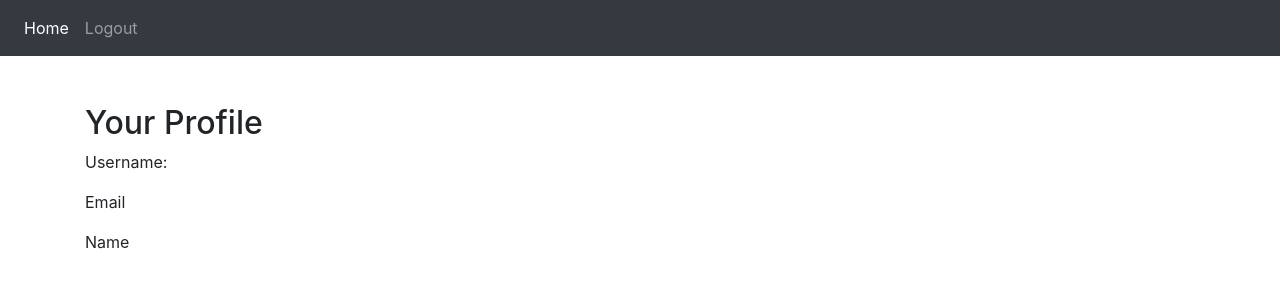
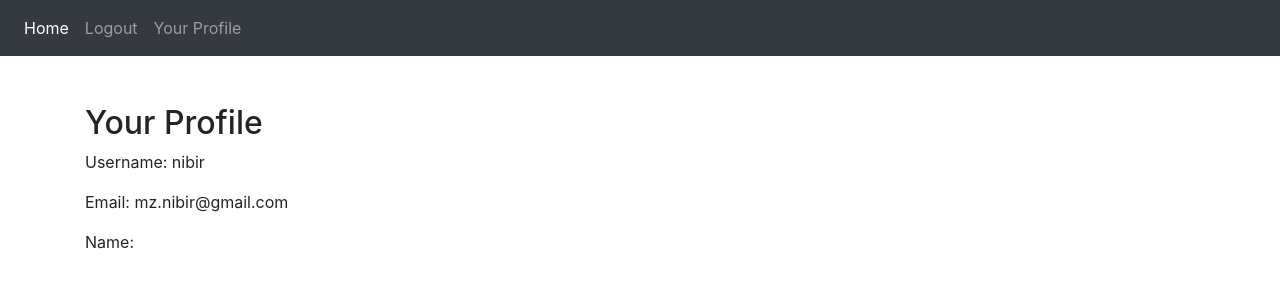
Before and after one commit to mz-nibir/Developing-A-Blog-with-Django, a Django app: template My_Blog_Project/templates/App_Login/profile.html in a window 1280 px wide. Shown: the top 300 px of the page. Run offline with Django 3.2, Linux system fonts and the light colour scheme; the template is opened without the code that fills it, so the values that code supplies are empty; a user stored in the database is signed in; some libraries are stand-ins or nearby versions.

Commit message:
user profile view create and define url patterns

```diff
--- a/My_Blog_Project/App_Login/forms.py
+++ b/My_Blog_Project/App_Login/forms.py
@@ -6,4 +6,4 @@
     email = forms.EmailField(label='Email Address', required=True)
     class Meta:
         model = User
-        fields = ('username','email','password1','password2')
+        fields = ('username','first_name','last_name','email','password1','password2')
--- a/My_Blog_Project/App_Login/urls.py
+++ b/My_Blog_Project/App_Login/urls.py
@@ -6,7 +6,8 @@
 urlpatterns = [
     path('signup/', views.sign_up, name='signup'),
     path('login/', views.login_page, name='login'),
-    path('logout/', views.logout_user, name='logout')
+    path('logout/', views.logout_user, name='logout'),
+    path('profile/', views.profile, name='profile')
 
 
 ]
--- a/My_Blog_Project/App_Login/views.py
+++ b/My_Blog_Project/App_Login/views.py
@@ -39,3 +39,8 @@
 def logout_user(request):
     logout(request)
     return HttpResponseRedirect(reverse('index'))
+
+
+@login_required
+def profile(request):
+    return render(request, 'App_Login/profile.html', context= {})
--- a/My_Blog_Project/templates/App_Login/profile.html
+++ b/My_Blog_Project/templates/App_Login/profile.html
@@ -3,9 +3,9 @@
 {% block body_block %}
 
 <h2>Your Profile </h2>
-<p>Username:</p>
-<p>Email</p>
-<p>Name</p>
+<p>Username: {{user.username}}</p>
+<p>Email: {{user.email}}</p>
+<p>Name: {{user.first_name}} {{user.last_name}}</p>
 
 
 
--- a/My_Blog_Project/templates/base.html
+++ b/My_Blog_Project/templates/base.html
@@ -21,6 +21,9 @@
         <li class="nav-item">
           <a class="nav-link" href="{% url 'App_Login:logout' %}">Logout</a>
         </li>
+        <li class="nav-item">
+          <a class="nav-link" href="{% url 'App_Login:profile' %}">Your Profile</a>
+        </li>
         {% else %}
         <li class="nav-item">
           <a class="nav-link" href="{% url 'App_Login:signup' %}">Sign Up</a>
```
Also changed, not shown: My_Blog_Project/db.sqlite3.
